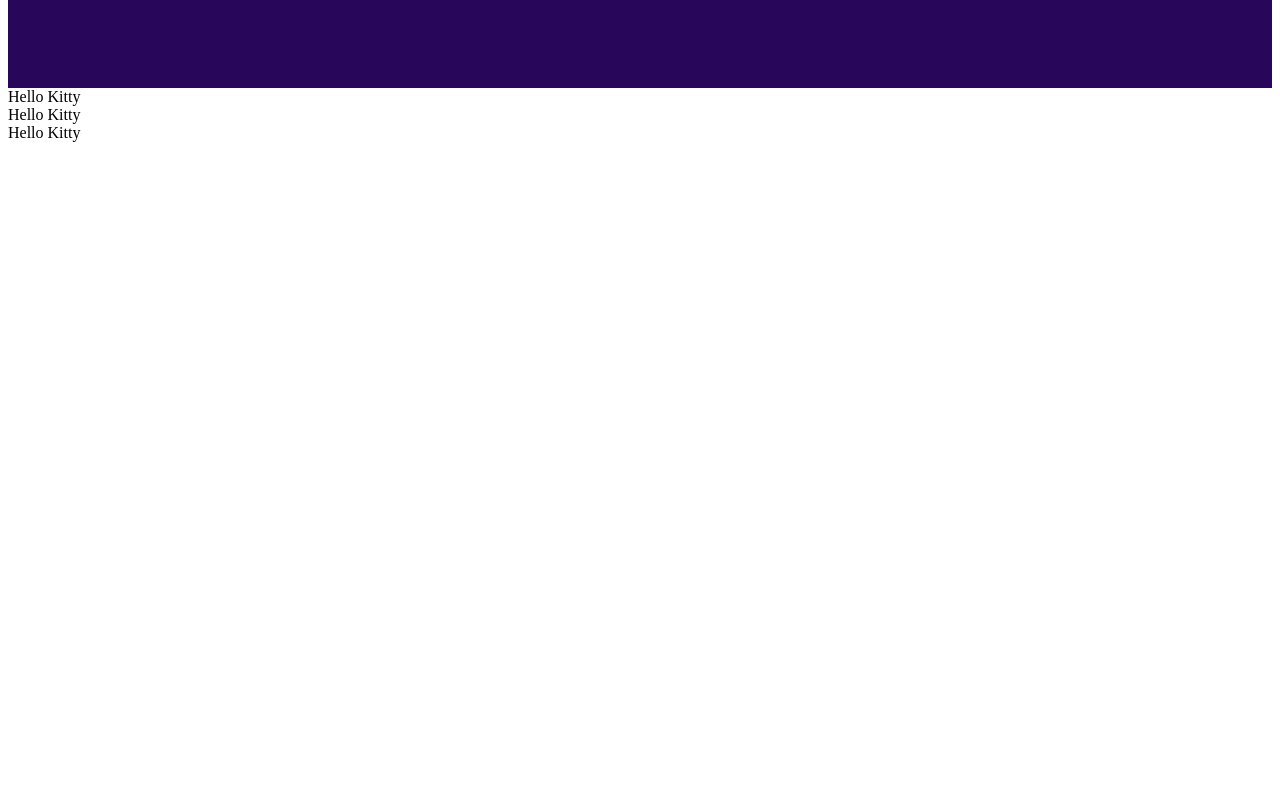
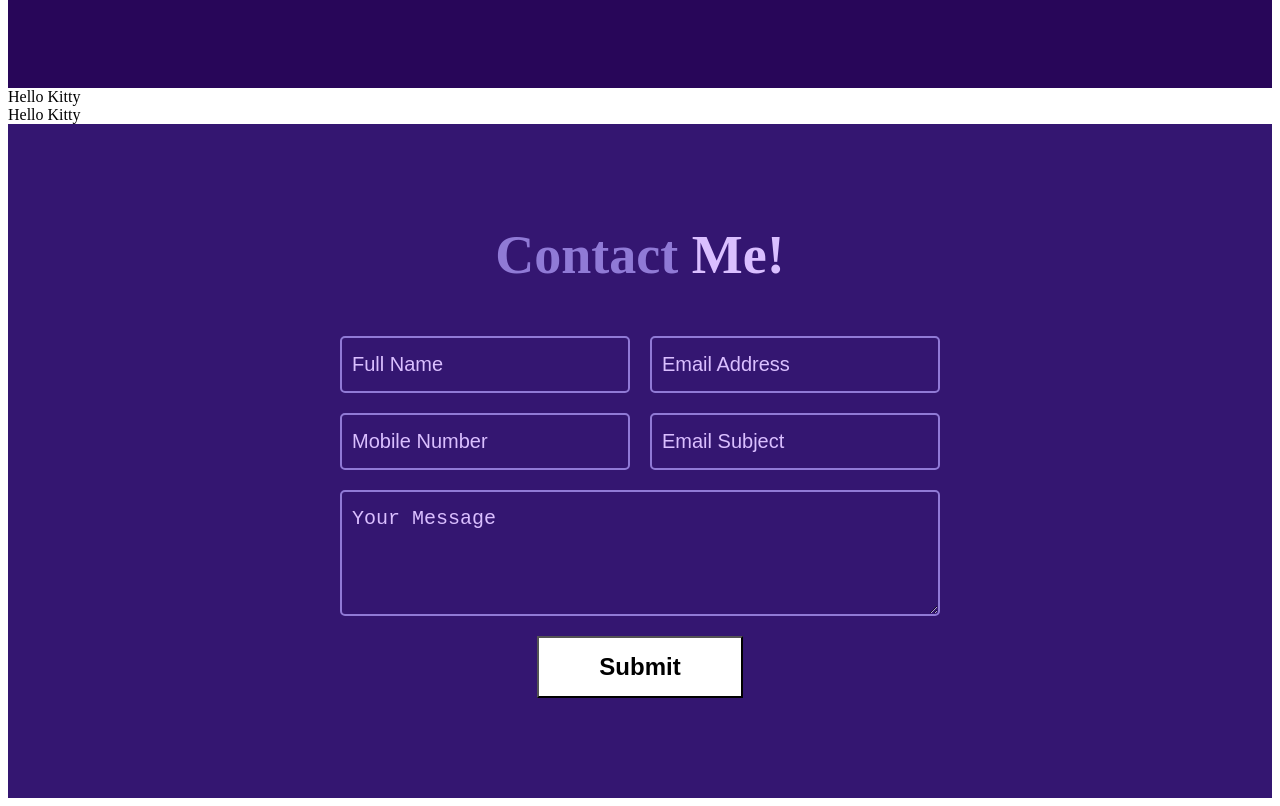
Before and after one commit to IT-Kitty/Portfolio-Frontend, a React (Create React App) app: page / in a window 1280 px wide. Shown: the part 920-1726 px from the top of the page. Before the commit the page ends 1070 px from the top, so only its background shows below. Built offline with nearby package versions, Linux system fonts and the light colour scheme.

Commit message:
feat: add contact section

```diff
--- a/src/components/App.tsx
+++ b/src/components/App.tsx
@@ -1,5 +1,5 @@
 import About from "../sections/About";
-import Contacts from "../sections/Contacts";
+import Contact from "../sections/Contact";
 import Experience from "../sections/Experience";
 import Main from "../sections/Main";
 import Skills from "../sections/Skills";
@@ -15,7 +15,7 @@
       <About></About>
       <Experience></Experience>
       <Skills></Skills>
-      <Contacts></Contacts>
+      <Contact></Contact>
     </div>
   );
 }
--- /dev/null
+++ b/src/sections/Contact.tsx
@@ -0,0 +1,52 @@
+import "../styles/Contact.scss";
+
+export default function Contact() {
+  return (
+    <div id="contact" className="section">
+      <span className="header">
+        Contact <span className="highlighted">Me!</span>
+      </span>
+      <form id="contact-form" className="form">
+        <div className="line">
+          <input
+            className="field"
+            name="name"
+            type="text"
+            placeholder="Full Name"
+          />
+          <input
+            className="field"
+            name="email"
+            type="email"
+            placeholder="Email Address"
+          />
+        </div>
+        <div className="line">
+          <input
+            name="phone"
+            className="field"
+            type="tel"
+            placeholder="Mobile Number"
+          />
+          <input
+            name="subject"
+            className="field"
+            type="text"
+            placeholder="Email Subject"
+          />
+        </div>
+        <div className="line">
+          <textarea
+            name="message"
+            className="field"
+            placeholder="Your Message"
+            rows={4}
+          ></textarea>
+        </div>
+        <button className="btn submit-btn" type="submit">
+          Submit
+        </button>
+      </form>
+    </div>
+  );
+}
--- a/src/sections/Contacts.tsx
+++ /dev/null
@@ -1,3 +0,0 @@
-export default function Contacts() {
-    return <div  id="contact">Hello Kitty</div>
-}
--- a/src/styles/About.scss
+++ b/src/styles/About.scss
@@ -7,11 +7,6 @@
   background-color: $color-body;
   color: $text-basic;
   gap: 40px;
-
-  .header {
-    font-size: 54px;
-    font-weight: 700;
-  }
 
   .avatar img {
     height: 300px;
--- a/src/styles/App.scss
+++ b/src/styles/App.scss
@@ -8,6 +8,11 @@
 .section {
   width: 100%;
   padding: 100px 0;
+
+  .header {
+    font-size: 54px;
+    font-weight: 700;
+  }
 }
 
 .highlighted {
--- /dev/null
+++ b/src/styles/Contact.scss
@@ -0,0 +1,45 @@
+@import "./palette.scss";
+
+#contact {
+  display: flex;
+  flex-direction: column;
+  align-items: center;
+  background-color: $color-active;
+  color: $text-basic;
+  gap: 50px;
+
+  .form {
+    display: flex;
+    flex-direction: column;
+    align-items: center;
+    width: 600px;
+    gap: 20px;
+
+    .line {
+      display: flex;
+      width: 100%;
+      gap: 20px;
+    }
+
+    .field {
+      background: none;
+      width: 100%;
+      padding: 15px 10px;
+      font-size: 20px;
+      color: $text-active;
+      border-radius: 5px;
+      border: 2px solid $text-basic;
+
+      &::placeholder {
+        color: $text-active;
+      }
+    }
+
+    .submit-btn {
+      background-color: #fff;
+      padding: 15px 60px;
+      font-size: 24px;
+      font-weight: 600;
+    }
+  }
+}
```
